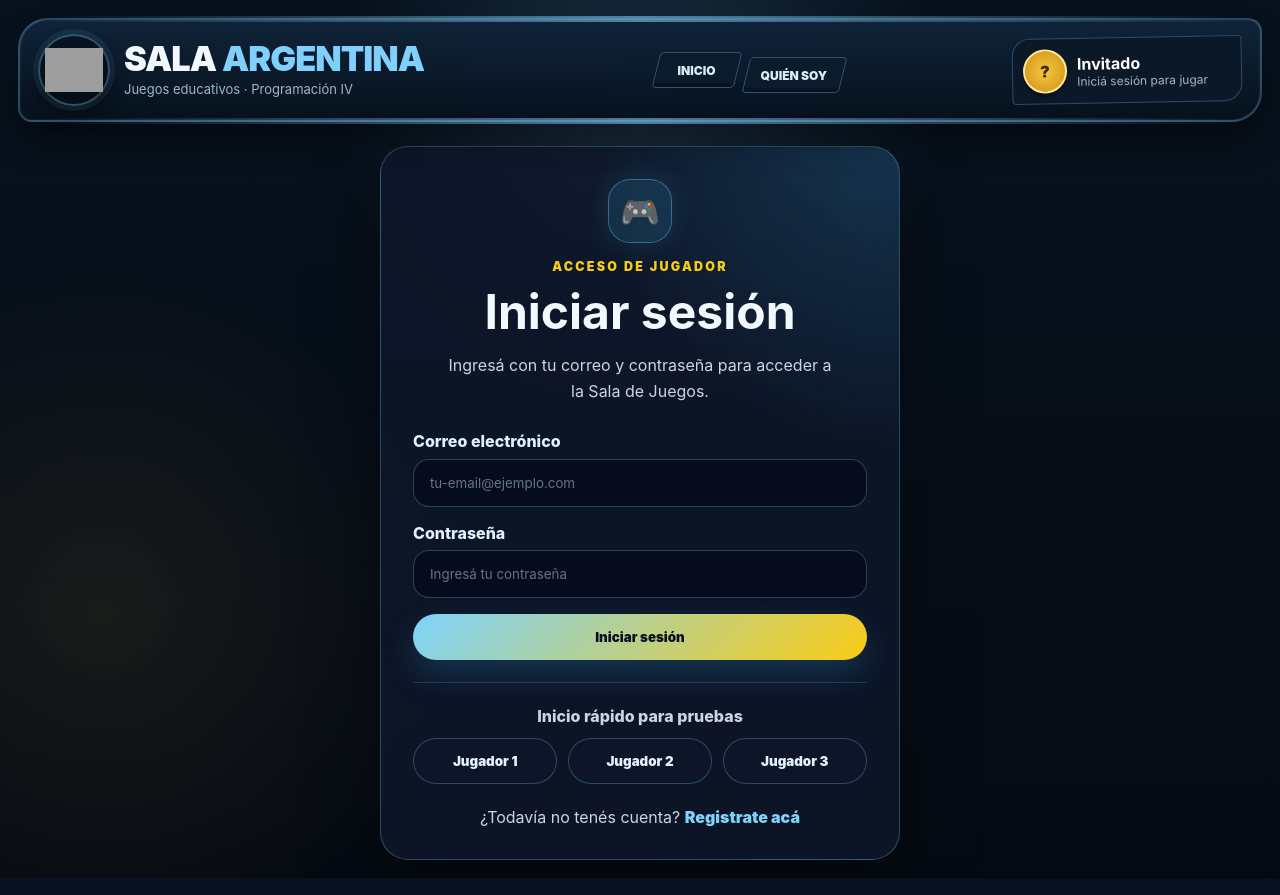
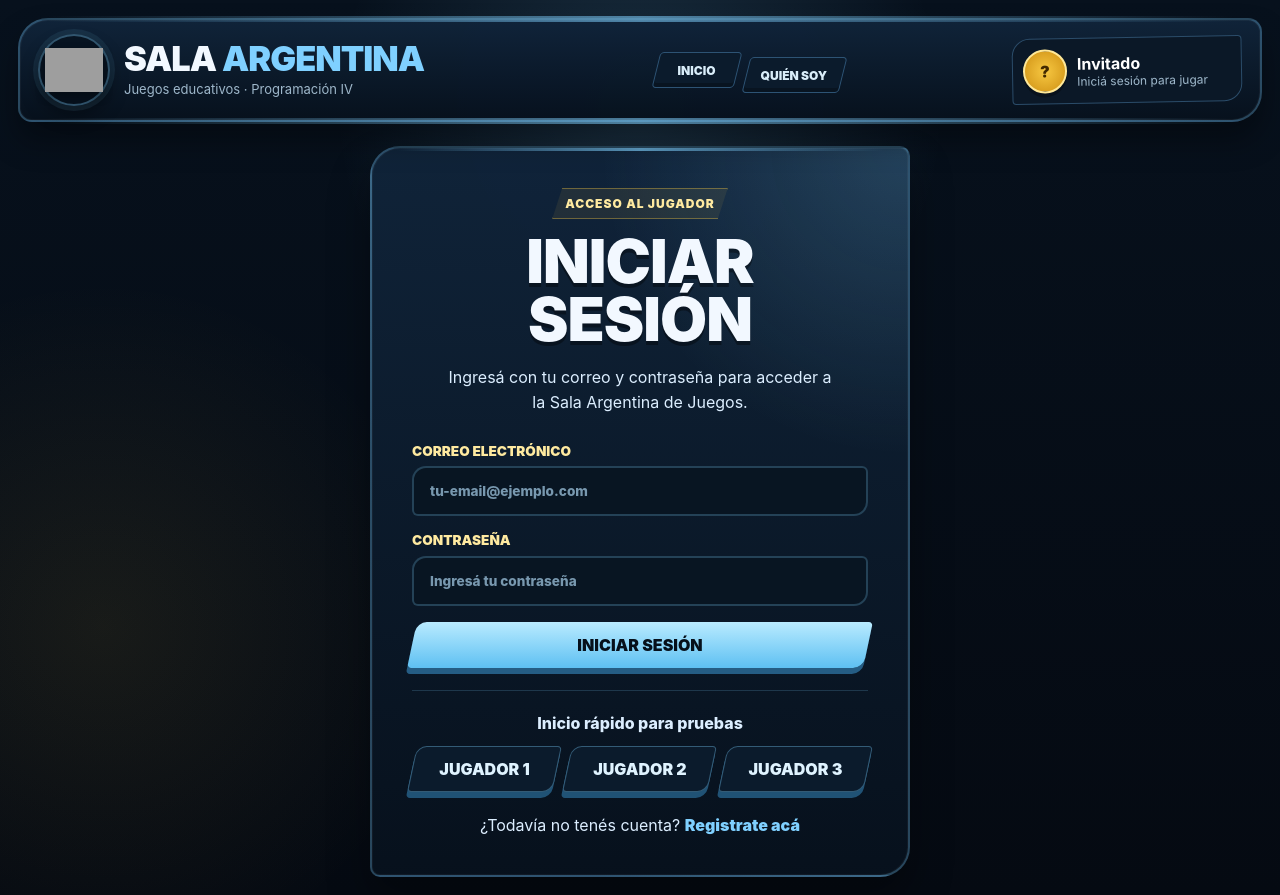
Before and after one commit to FedeRobledo/tp-sala-de-juegos, an Angular app: page /login in a window 1280 px wide. Built offline with nearby package versions, Linux system fonts and the light colour scheme; grey boxes are pictures that could not be loaded.

Commit message:
add: unificar estilos de pantallas de login y registro a lo existente

```diff
--- a/src/app/components/login/login.css
+++ b/src/app/components/login/login.css
@@ -1,55 +1,72 @@
+:host {
+  display: block;
+}
+
 .auth-page {
   min-height: calc(100vh - 180px);
   display: grid;
   place-items: center;
+  color: #f2f8ff;
 }
 
 .auth-card {
-  width: min(100%, 520px);
-  padding: 2rem;
-  border: 1px solid rgba(125, 211, 252, 0.28);
-  border-radius: 28px;
+  position: relative;
+  overflow: hidden;
+  width: min(100%, 540px);
+  padding: clamp(1.5rem, 4vw, 2.5rem);
+  border: 2px solid rgba(127, 208, 255, 0.28);
+  border-radius: 30px 10px;
   background:
-    radial-gradient(circle at top right, rgba(56, 189, 248, 0.18), transparent 34%),
-    rgba(15, 23, 42, 0.84);
-  box-shadow: 0 24px 80px rgba(0, 0, 0, 0.32);
+    radial-gradient(circle at right top, rgba(127, 208, 255, 0.18), transparent 34%),
+    linear-gradient(180deg, rgba(16, 36, 58, 0.98), rgba(7, 17, 29, 0.98));
+  box-shadow:
+    0 22px 40px rgba(0, 0, 0, 0.34),
+    inset 0 0 0 1px rgba(255, 255, 255, 0.04);
+}
+
+.auth-card::before {
+  content: '';
+  position: absolute;
+  left: 24px;
+  right: 24px;
+  top: -4px;
+  height: 7px;
+  background: linear-gradient(90deg, transparent, #7fd0ff, transparent);
+  opacity: 0.7;
 }
 
 .auth-header {
   text-align: center;
 }
 
-.auth-icon {
-  display: inline-grid;
-  width: 64px;
-  height: 64px;
-  place-items: center;
-  margin-bottom: 1rem;
-  border-radius: 22px;
-  font-size: 2rem;
-  background: rgba(56, 189, 248, 0.14);
-  border: 1px solid rgba(125, 211, 252, 0.35);
-  box-shadow: 0 0 28px rgba(56, 189, 248, 0.16);
-}
-
 .eyebrow {
-  margin: 0 0 0.5rem;
-  color: #facc15;
-  font-size: 0.78rem;
+  display: inline-flex;
+  margin: 0 0 0.9rem;
+  padding: 7px 12px;
+  border: 1px solid rgba(247, 200, 66, 0.36);
+  color: #ffeaa0;
+  background: rgba(247, 200, 66, 0.08);
+  font-size: 12px;
   font-weight: 900;
-  letter-spacing: 0.18em;
+  letter-spacing: 1px;
   text-transform: uppercase;
+  clip-path: polygon(10px 0, 100% 0, calc(100% - 10px) 100%, 0 100%);
 }
 
 h2 {
   margin: 0;
-  font-size: clamp(2rem, 4vw, 3rem);
+  font-size: clamp(2.2rem, 5vw, 3.8rem);
+  line-height: 0.95;
+  text-transform: uppercase;
+  font-weight: 900;
+  letter-spacing: -1px;
+  text-shadow: 0 4px 0 rgba(0, 0, 0, 0.36);
 }
 
 .auth-header p:not(.eyebrow) {
-  margin: 0.75rem auto 0;
   max-width: 390px;
-  color: #cbd5e1;
+  margin: 1rem auto 0;
+  color: #dceeff;
   line-height: 1.6;
 }
 
@@ -62,83 +79,106 @@ h2 {
 label {
   display: grid;
   gap: 0.45rem;
-  color: #e0f2fe;
-  font-weight: 800;
+  color: #ffeaa0;
+  font-size: 0.85rem;
+  font-weight: 900;
+  text-transform: uppercase;
 }
 
 input {
   width: 100%;
-  min-height: 48px;
-  padding: 0.85rem 1rem;
-  border-radius: 16px;
-  border: 1px solid rgba(125, 211, 252, 0.28);
-  background: rgba(2, 6, 23, 0.58);
-  color: #f8fafc;
+  min-height: 50px;
+  padding: 0.9rem 1rem;
+  border: 2px solid rgba(127, 208, 255, 0.24);
+  border-radius: 14px 6px;
+  color: #f2f8ff;
+  background: #081522;
+  font: inherit;
+  font-weight: 800;
   outline: none;
   transition:
-    border-color 0.2s ease,
-    box-shadow 0.2s ease;
+    border-color 0.18s ease,
+    box-shadow 0.18s ease,
+    opacity 0.18s ease;
 }
 
 input::placeholder {
-  color: #64748b;
+  color: #7898af;
 }
 
 input:focus {
-  border-color: #38bdf8;
-  box-shadow: 0 0 0 4px rgba(56, 189, 248, 0.14);
+  border-color: #7fd0ff;
+  box-shadow: 0 0 0 4px rgba(127, 208, 255, 0.12);
+}
+
+input:disabled {
+  opacity: 0.65;
 }
 
 .message {
   padding: 0.85rem 1rem;
-  border-radius: 16px;
+  border-radius: 12px 4px;
   font-weight: 800;
   line-height: 1.4;
 }
 
 .message.error {
-  color: #fecaca;
-  background: rgba(127, 29, 29, 0.35);
-  border: 1px solid rgba(248, 113, 113, 0.35);
+  color: #fecdd3;
+  border: 1px solid rgba(239, 68, 68, 0.35);
+  background: rgba(239, 68, 68, 0.12);
 }
 
 .btn {
+  position: relative;
+  isolation: isolate;
   min-height: 46px;
+  padding: 13px 18px;
   border: 0;
-  border-radius: 999px;
-  padding: 0.8rem 1rem;
+  color: #06101b;
+  background: transparent;
+  font: inherit;
   font-weight: 900;
+  text-transform: uppercase;
   cursor: pointer;
   transition:
-    transform 0.2s ease,
-    opacity 0.2s ease,
-    box-shadow 0.2s ease;
+    transform 0.15s ease,
+    filter 0.15s ease,
+    opacity 0.15s ease;
+}
+
+.btn::before {
+  content: '';
+  position: absolute;
+  inset: 0;
+  z-index: -1;
+  border-radius: 10px 4px;
+  background: linear-gradient(180deg, #b9ebff, #5ec0f2);
+  box-shadow: 0 6px 0 #255d84;
+  transform: skewX(-12deg);
 }
 
 .btn:hover:not(:disabled) {
-  transform: translateY(-2px);
+  filter: brightness(1.08);
+}
+
+.btn:active:not(:disabled) {
+  transform: translateY(3px);
 }
 
 .btn:disabled {
   cursor: not-allowed;
-  opacity: 0.65;
-}
-
-.btn.primary {
-  color: #08111f;
-  background: linear-gradient(135deg, #7dd3fc, #facc15);
-  box-shadow: 0 14px 34px rgba(56, 189, 248, 0.2);
+  opacity: 0.6;
 }
 
 .quick-access {
   margin-top: 1.4rem;
   padding-top: 1.4rem;
-  border-top: 1px solid rgba(125, 211, 252, 0.18);
+  border-top: 1px solid rgba(127, 208, 255, 0.18);
 }
 
 .quick-access p {
   margin: 0 0 0.8rem;
-  color: #cbd5e1;
+  color: #dceeff;
   font-weight: 800;
   text-align: center;
 }
@@ -150,25 +190,29 @@ input:focus {
 }
 
 .btn.quick {
-  color: #e0f2fe;
-  background: rgba(15, 23, 42, 0.82);
-  border: 1px solid rgba(125, 211, 252, 0.28);
+  color: #dff3ff;
+}
+
+.btn.quick::before {
+  border: 1px solid rgba(127, 208, 255, 0.35);
+  background: #0b1b2c;
+  box-shadow: 0 6px 0 rgba(37, 93, 132, 0.85);
 }
 
 .auth-footer {
   margin: 1.4rem 0 0;
-  color: #cbd5e1;
+  color: #dceeff;
   text-align: center;
 }
 
 .auth-footer a {
-  color: #7dd3fc;
+  color: #7fd0ff;
   font-weight: 900;
   text-decoration: none;
 }
 
 .auth-footer a:hover {
-  color: #facc15;
+  color: #ffeaa0;
 }
 
 @media (max-width: 560px) {
@@ -179,4 +223,8 @@ input:focus {
   .quick-buttons {
     grid-template-columns: 1fr;
   }
+
+  .btn {
+    width: 100%;
+  }
 }
--- a/src/app/components/login/login.html
+++ b/src/app/components/login/login.html
@@ -1,15 +1,16 @@
 <section class="auth-page">
   <article class="auth-card">
     <div class="auth-header">
-      <span class="auth-icon">🎮</span>
-      <p class="eyebrow">Acceso de jugador</p>
+      <p class="eyebrow">Acceso al jugador</p>
+
       <h2>Iniciar sesión</h2>
+
       <p>
-        Ingresá con tu correo y contraseña para acceder a la Sala de Juegos.
+        Ingresá con tu correo y contraseña para acceder a la Sala Argentina de Juegos.
       </p>
     </div>
 
-    <form class="auth-form" (ngSubmit)="login()">
+    <form class="auth-form" (ngSubmit)="login()" novalidate>
       <label>
         Correo electrónico
         <input
@@ -18,6 +19,7 @@
           [(ngModel)]="email"
           placeholder="tu-email@ejemplo.com"
           autocomplete="email"
+          [disabled]="loading()"
         />
       </label>
 
@@ -29,6 +31,7 @@
           [(ngModel)]="password"
           placeholder="Ingresá tu contraseña"
           autocomplete="current-password"
+          [disabled]="loading()"
         />
       </label>
 
--- a/src/app/components/register/register.css
+++ b/src/app/components/register/register.css
@@ -1,55 +1,72 @@
+:host {
+  display: block;
+}
+
 .auth-page {
   min-height: calc(100vh - 180px);
   display: grid;
   place-items: center;
+  color: #f2f8ff;
 }
 
 .auth-card {
-  width: min(100%, 620px);
-  padding: 2rem;
-  border: 1px solid rgba(125, 211, 252, 0.28);
-  border-radius: 28px;
+  position: relative;
+  overflow: hidden;
+  width: min(100%, 640px);
+  padding: clamp(1.5rem, 4vw, 2.5rem);
+  border: 2px solid rgba(127, 208, 255, 0.28);
+  border-radius: 30px 10px;
   background:
-    radial-gradient(circle at top right, rgba(250, 204, 21, 0.14), transparent 34%),
-    rgba(15, 23, 42, 0.84);
-  box-shadow: 0 24px 80px rgba(0, 0, 0, 0.32);
+    radial-gradient(circle at right top, rgba(247, 200, 66, 0.14), transparent 34%),
+    linear-gradient(180deg, rgba(16, 36, 58, 0.98), rgba(7, 17, 29, 0.98));
+  box-shadow:
+    0 22px 40px rgba(0, 0, 0, 0.34),
+    inset 0 0 0 1px rgba(255, 255, 255, 0.04);
+}
+
+.auth-card::before {
+  content: '';
+  position: absolute;
+  left: 24px;
+  right: 24px;
+  top: -4px;
+  height: 7px;
+  background: linear-gradient(90deg, transparent, #7fd0ff, transparent);
+  opacity: 0.7;
 }
 
 .auth-header {
   text-align: center;
 }
 
-.auth-icon {
-  display: inline-grid;
-  width: 64px;
-  height: 64px;
-  place-items: center;
-  margin-bottom: 1rem;
-  border-radius: 22px;
-  font-size: 2rem;
-  background: rgba(56, 189, 248, 0.14);
-  border: 1px solid rgba(125, 211, 252, 0.35);
-  box-shadow: 0 0 28px rgba(56, 189, 248, 0.16);
-}
-
 .eyebrow {
-  margin: 0 0 0.5rem;
-  color: #facc15;
-  font-size: 0.78rem;
+  display: inline-flex;
+  margin: 0 0 0.9rem;
+  padding: 7px 12px;
+  border: 1px solid rgba(247, 200, 66, 0.36);
+  color: #ffeaa0;
+  background: rgba(247, 200, 66, 0.08);
+  font-size: 12px;
   font-weight: 900;
-  letter-spacing: 0.18em;
+  letter-spacing: 1px;
   text-transform: uppercase;
+  clip-path: polygon(10px 0, 100% 0, calc(100% - 10px) 100%, 0 100%);
 }
 
 h2 {
   margin: 0;
-  font-size: clamp(2rem, 4vw, 3rem);
+  font-size: clamp(2.2rem, 5vw, 3.8rem);
+  line-height: 0.95;
+  text-transform: uppercase;
+  font-weight: 900;
+  letter-spacing: -1px;
+  text-shadow: 0 4px 0 rgba(0, 0, 0, 0.36);
 }
 
 .auth-header p:not(.eyebrow) {
-  margin: 0.75rem auto 0;
   max-width: 420px;
-  color: #cbd5e1;
+  margin: 1rem auto 0;
+  color: #dceeff;
   line-height: 1.6;
 }
 
@@ -68,88 +85,111 @@ h2 {
 label {
   display: grid;
   gap: 0.45rem;
-  color: #e0f2fe;
-  font-weight: 800;
+  color: #ffeaa0;
+  font-size: 0.85rem;
+  font-weight: 900;
+  text-transform: uppercase;
 }
 
 input {
   width: 100%;
-  min-height: 48px;
-  padding: 0.85rem 1rem;
-  border-radius: 16px;
-  border: 1px solid rgba(125, 211, 252, 0.28);
-  background: rgba(2, 6, 23, 0.58);
-  color: #f8fafc;
+  min-height: 50px;
+  padding: 0.9rem 1rem;
+  border: 2px solid rgba(127, 208, 255, 0.24);
+  border-radius: 14px 6px;
+  color: #f2f8ff;
+  background: #081522;
+  font: inherit;
+  font-weight: 800;
   outline: none;
   transition:
-    border-color 0.2s ease,
-    box-shadow 0.2s ease;
+    border-color 0.18s ease,
+    box-shadow 0.18s ease,
+    opacity 0.18s ease;
 }
 
 input::placeholder {
-  color: #64748b;
+  color: #7898af;
 }
 
 input:focus {
-  border-color: #38bdf8;
-  box-shadow: 0 0 0 4px rgba(56, 189, 248, 0.14);
+  border-color: #7fd0ff;
+  box-shadow: 0 0 0 4px rgba(127, 208, 255, 0.12);
+}
+
+input:disabled {
+  opacity: 0.65;
 }
 
 .message {
   padding: 0.85rem 1rem;
-  border-radius: 16px;
+  border-radius: 12px 4px;
   font-weight: 800;
   line-height: 1.4;
 }
 
 .message.error {
-  color: #fecaca;
-  background: rgba(127, 29, 29, 0.35);
-  border: 1px solid rgba(248, 113, 113, 0.35);
+  color: #fecdd3;
+  border: 1px solid rgba(239, 68, 68, 0.35);
+  background: rgba(239, 68, 68, 0.12);
 }
 
 .btn {
+  position: relative;
+  isolation: isolate;
   min-height: 46px;
+  padding: 13px 18px;
   border: 0;
-  border-radius: 999px;
-  padding: 0.8rem 1rem;
+  color: #06101b;
+  background: transparent;
+  font: inherit;
   font-weight: 900;
+  text-transform: uppercase;
   cursor: pointer;
   transition:
-    transform 0.2s ease,
-    opacity 0.2s ease,
-    box-shadow 0.2s ease;
+    transform 0.15s ease,
+    filter 0.15s ease,
+    opacity 0.15s ease;
+}
+
+.btn::before {
+  content: '';
+  position: absolute;
+  inset: 0;
+  z-index: -1;
+  border-radius: 10px 4px;
+  background: linear-gradient(180deg, #b9ebff, #5ec0f2);
+  box-shadow: 0 6px 0 #255d84;
+  transform: skewX(-12deg);
 }
 
 .btn:hover:not(:disabled) {
-  transform: translateY(-2px);
+  filter: brightness(1.08);
+}
+
+.btn:active:not(:disabled) {
+  transform: translateY(3px);
 }
 
 .btn:disabled {
   cursor: not-allowed;
-  opacity: 0.65;
-}
-
-.btn.primary {
-  color: #08111f;
-  background: linear-gradient(135deg, #7dd3fc, #facc15);
-  box-shadow: 0 14px 34px rgba(56, 189, 248, 0.2);
+  opacity: 0.6;
 }
 
 .auth-footer {
   margin: 1.4rem 0 0;
-  color: #cbd5e1;
+  color: #dceeff;
   text-align: center;
 }
 
 .auth-footer a {
-  color: #7dd3fc;
+  color: #7fd0ff;
   font-weight: 900;
   text-decoration: none;
 }
 
 .auth-footer a:hover {
-  color: #facc15;
+  color: #ffeaa0;
 }
 
 @media (max-width: 620px) {
@@ -160,4 +200,8 @@ input:focus {
   .form-row {
     grid-template-columns: 1fr;
   }
+
+  .btn {
+    width: 100%;
+  }
 }
```
Also changed, not shown: src/app/components/login/login.ts (+12 -6 lines), src/app/components/register/register.html (+10 -3 lines), src/app/components/register/register.ts (+14 -10 lines).
